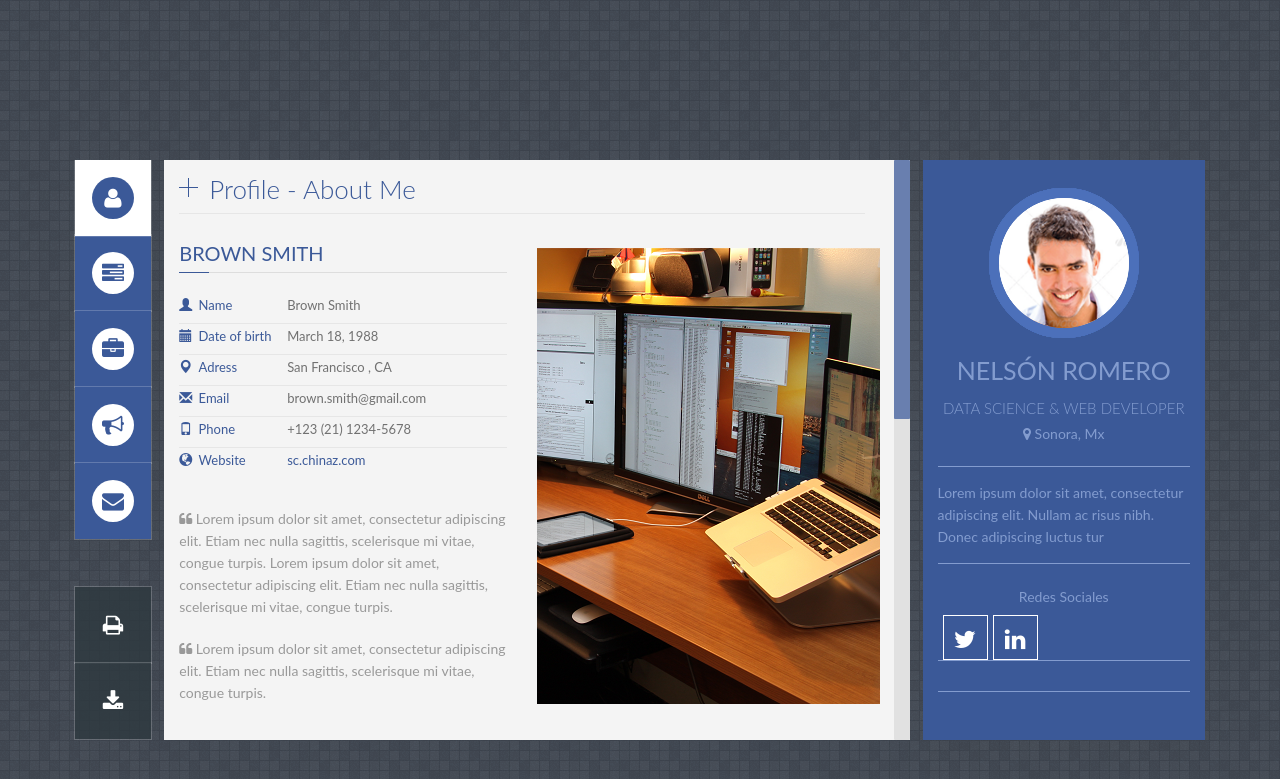
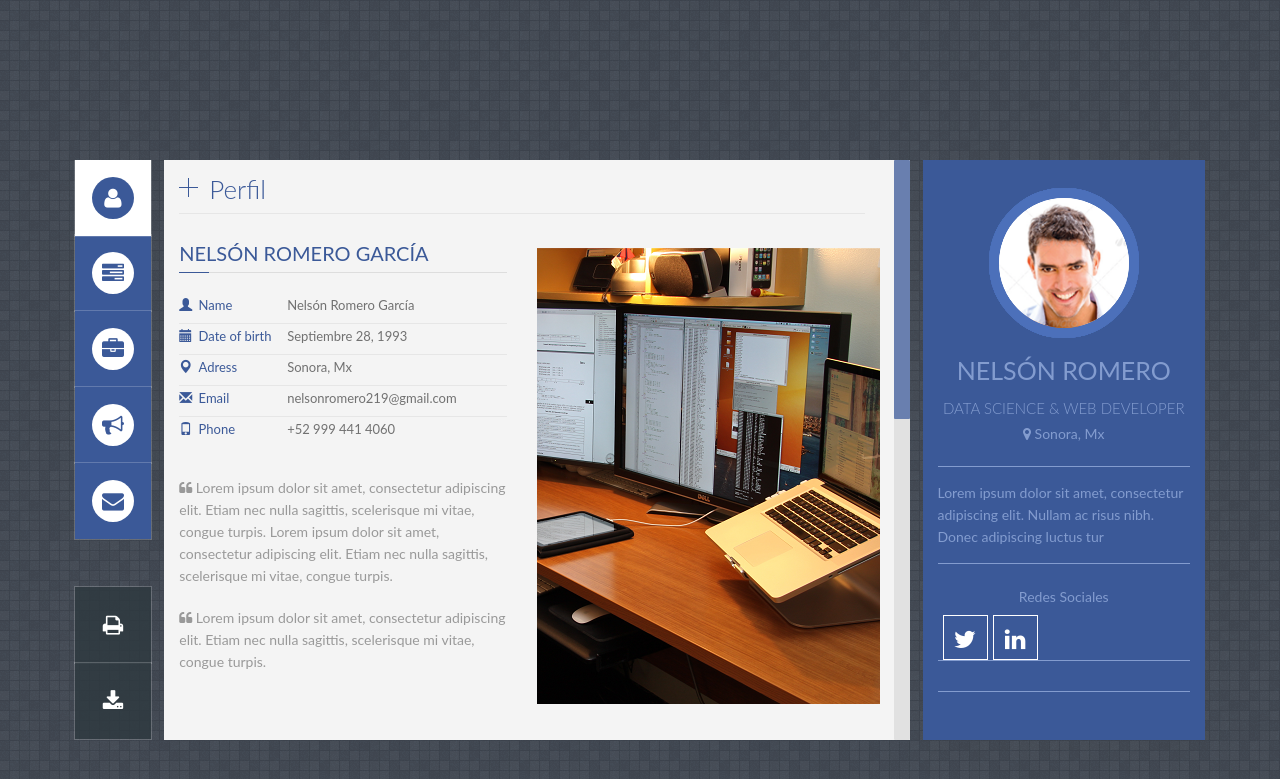
Before and after one commit to nelsonromerog/nelsonromerog.github.io, a Jekyll site: the page built from index.html, in a window 1280 px wide. Shown: the top 779 px of the page. Built offline with Jekyll 4.4.1, drawn with Linux system fonts in a browser that asks for light colours; some web fonts are replaced.

Commit message:
Update profile.html

```diff
--- a/_includes/profile.html
+++ b/_includes/profile.html
@@ -1,14 +1,14 @@
 <!-- profile -->
 <div id="profile" class="content_2">
     <!-- .title -->
-<h1 class="h-bloc">Profile - About Me</h1>
+<h1 class="h-bloc">Perfil</h1>
 
 <div class="row top-p">
     <div class="col-md-6 profile-l">
 
         <!--About me-->
         <div class="title_content">
-            <div class="text_content">brown smith</div>
+            <div class="text_content">Nelsón Romero García</div>
             <div class="clear"></div>
         </div>
 
@@ -17,44 +17,45 @@
             <li>
                 <i class="glyphicon glyphicon-user"></i>
                 <label>Name</label>
-                <span class="value">Brown Smith</span>
+                <span class="value">Nelsón Romero García</span>
                 <div class="clear"></div>
             </li>
 
             <li>
                 <i class="glyphicon glyphicon-calendar"></i>
                 <label>Date of birth</label>
-                <span class="value">March 18, 1988</span>
+                <span class="value">Septiembre 28, 1993</span>
                 <div class="clear"></div>
             </li>
 
             <li>
                 <i class="glyphicon glyphicon-map-marker"></i>
                 <label>Adress</label>
-                <span class="value">San Francisco , CA</span>
+                <span class="value">Sonora, Mx</span>
                 <div class="clear"></div>
             </li>
 
             <li>
                 <i class="glyphicon glyphicon-envelope"></i>
                 <label>Email</label>
-                <span class="value">brown.smith@gmail.com</span>
+                <span class="value">nelsonromero219@gmail.com</span>
                 <div class="clear"></div>
             </li>
 
             <li>
                 <i class="glyphicon glyphicon-phone"></i>
                 <label>Phone</label>
-                <span class="value">+123 (21) 1234-5678</span>
+                <span class="value">+52 999 441 4060</span>
                 <div class="clear"></div>
             </li>
-
+	    <!--
             <li>
                 <i class="glyphicon glyphicon-globe"></i>
                 <label>Website</label>
                 <span class="value"><a href="#" target="_blank">sc.chinaz.com</a></span>
                 <div class="clear"></div>
             </li>
+	    -->
 
         </ul>
 
```
